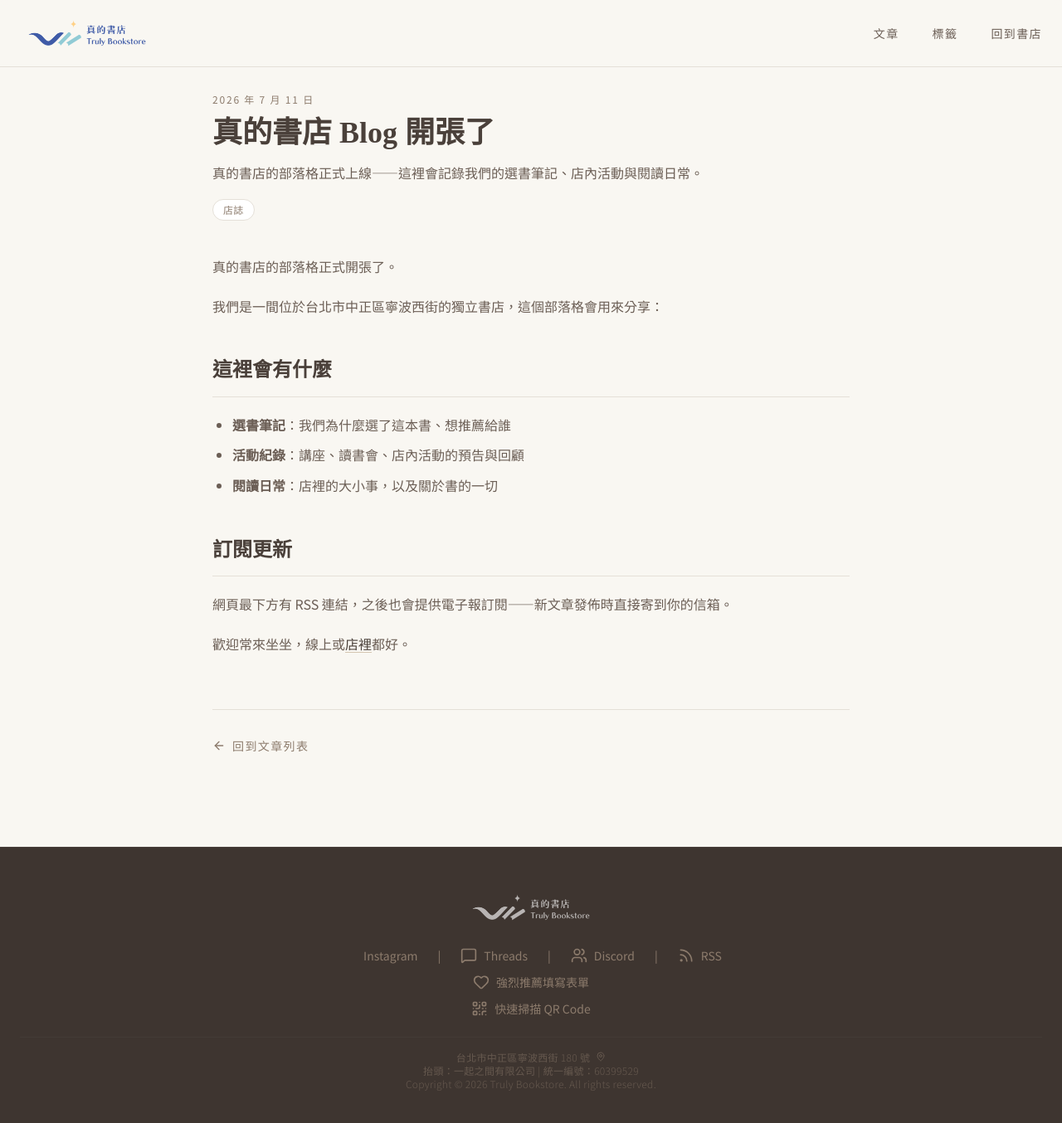
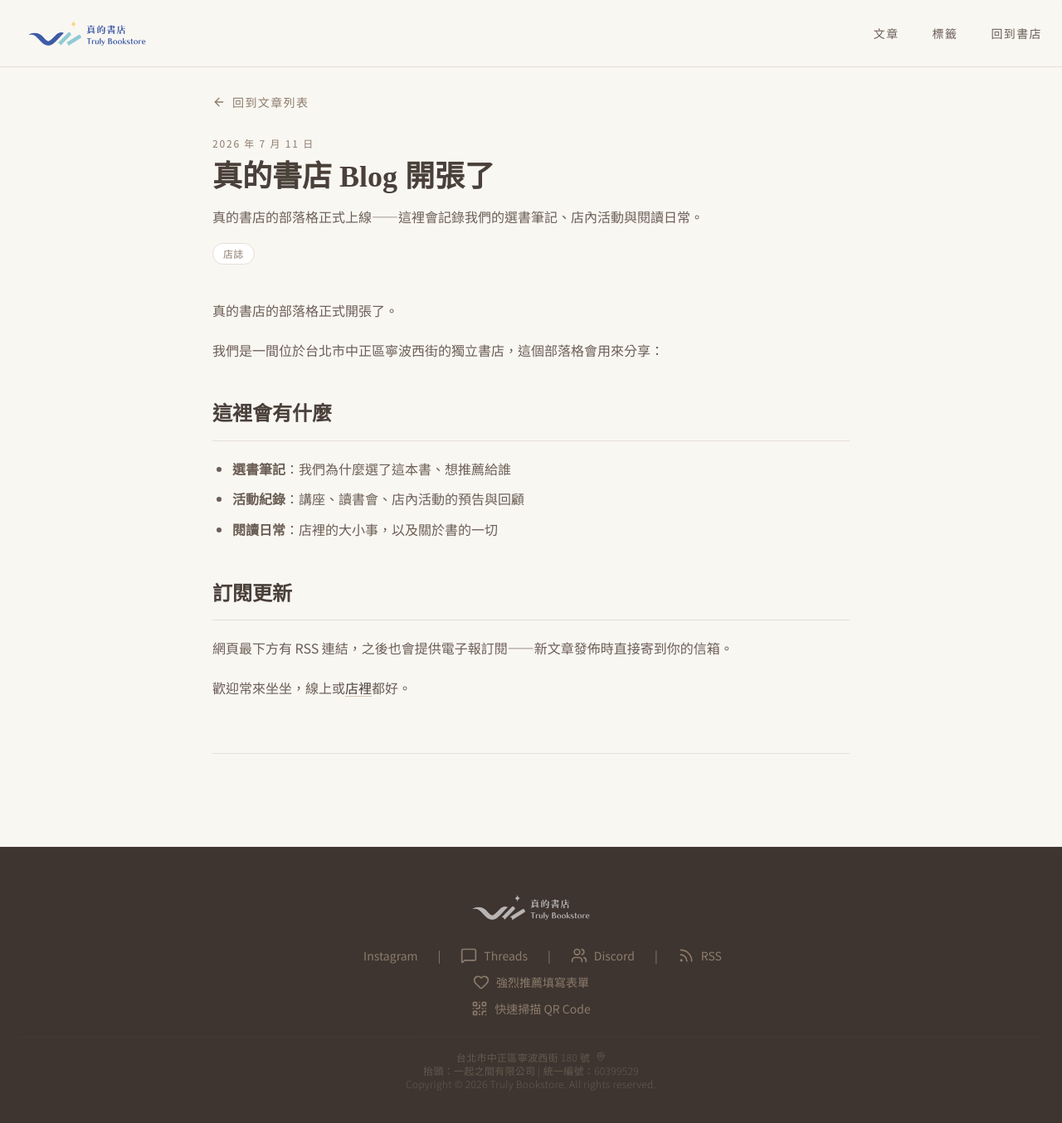
Before and after one commit to austinlaurice/truly-bookstore-blog, a Jekyll site: the page built from _posts/2026-07-11-hello-truly.md, in a window 1280 px wide and 1363 px high. Shown: the top 1354 px of the window at 83% size. Built offline with Jekyll 4.4.1, drawn with Linux system fonts in a browser that asks for light colours; nearby versions of some CDN libraries.

Commit message:
Move back-to-list link to top of posts, add prev/next navigation at bottom

```diff
--- a/_layouts/post.html
+++ b/_layouts/post.html
@@ -3,6 +3,10 @@ layout: default
 ---
 <article class="container mx-auto px-6">
     <div class="max-w-3xl mx-auto">
+        <a href="{{ '/' | relative_url }}" class="inline-flex items-center gap-2 text-sm text-accent hover:text-primary transition-colors tracking-widest font-sans-tc mb-8">
+            <i data-lucide="arrow-left" class="w-4 h-4"></i> 回到文章列表
+        </a>
+
         <header class="mb-10">
             <p class="text-xs text-accent tracking-[0.15em] font-sans-tc mb-3">{{ page.date | date: "%Y 年 %-m 月 %-d 日" }}</p>
             <h1 class="font-serif-tc font-bold text-3xl md:text-4xl text-primary leading-snug mb-4">{{ page.title }}</h1>
@@ -27,10 +31,30 @@ layout: default
             {{ content }}
         </div>
 
-        <footer class="mt-16 pt-8 border-t border-[#E5E0D8]">
-            <a href="{{ '/' | relative_url }}" class="inline-flex items-center gap-2 text-sm text-accent hover:text-primary transition-colors tracking-widest font-sans-tc">
-                <i data-lucide="arrow-left" class="w-4 h-4"></i> 回到文章列表
+        <nav class="mt-16 pt-8 border-t border-[#E5E0D8] flex flex-col sm:flex-row gap-4 sm:justify-between" aria-label="文章導覽">
+            {% if page.previous %}
+            <a href="{{ page.previous.url | relative_url }}"
+               class="group flex-1 bg-white p-5 rounded-sm border-l-4 border-deco/50 shadow-sm hover:shadow-lg transition-all duration-300">
+                <p class="text-xs text-accent tracking-widest font-sans-tc mb-2 flex items-center gap-1">
+                    <i data-lucide="arrow-left" class="w-3 h-3"></i> 上一篇
+                </p>
+                <p class="font-serif-tc font-bold text-primary group-hover:text-secondary transition-colors">{{ page.previous.title }}</p>
             </a>
-        </footer>
+            {% else %}
+            <div class="flex-1"></div>
+            {% endif %}
+
+            {% if page.next %}
+            <a href="{{ page.next.url | relative_url }}"
+               class="group flex-1 bg-white p-5 rounded-sm border-r-4 border-deco/50 shadow-sm hover:shadow-lg transition-all duration-300 text-right">
+                <p class="text-xs text-accent tracking-widest font-sans-tc mb-2 flex items-center justify-end gap-1">
+                    下一篇 <i data-lucide="arrow-right" class="w-3 h-3"></i>
+                </p>
+                <p class="font-serif-tc font-bold text-primary group-hover:text-secondary transition-colors">{{ page.next.title }}</p>
+            </a>
+            {% else %}
+            <div class="flex-1"></div>
+            {% endif %}
+        </nav>
     </div>
 </article>
```
